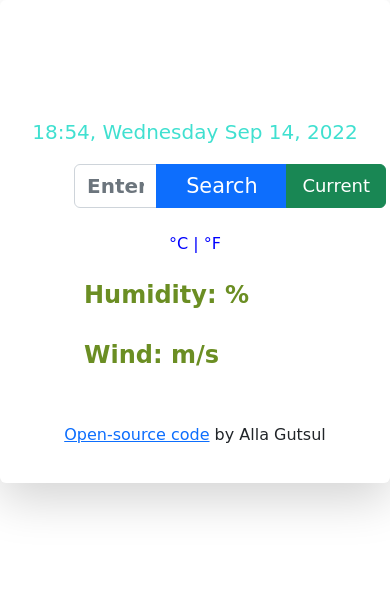
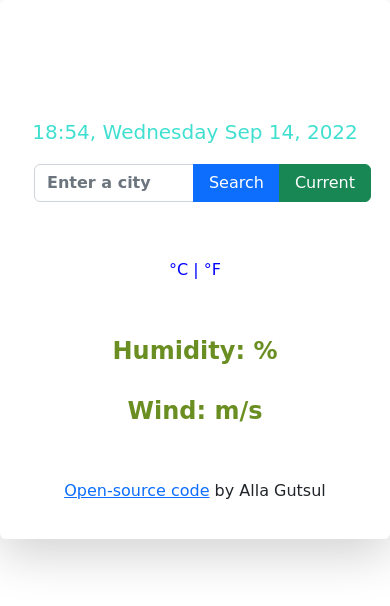
Before and after one commit to AllaGutsul27/myWeatherApp, a plain HTML site: page index.html in a window 390 px wide. Drawn offline with nearby package versions, Linux system fonts and the light colour scheme; no server answers.

Commit message:
Updated styles.css

```diff
--- a/css/styles.css
+++ b/css/styles.css
@@ -7,17 +7,6 @@ body {
 .container {
     /* background: linear-gradient(0deg, rgba(255,228,170,1) 0%, rgba(255,255,255,1) 49%); */
     max-width: 1000px;
-}
-
-.btn {
-    --bs-btn-padding-x: 1.8rem;
-    --bs-btn-font-family: ;
-    --bs-btn-font-size: 1.3rem;
-    --bs-btn-line-height: 28.5px;
-}
-
-.btn-success {
-    margin: 0;
 }
 
 .weather-app {
@@ -181,6 +170,9 @@ span {
 
 }
 
+    #search, #current {
+    font-size: 20px;
+    }
 
 @media (max-width: 992px) {
 
@@ -212,6 +204,7 @@ span {
         padding: 0;
     }
 
+
 }
 
 @media (max-width:825px) {
@@ -224,10 +217,17 @@ span {
 
 }
 
-@media (max-width: 769px) {
+@media (max-width: 768px) {
     .weather-header-img {
         padding: 30px;
 
+    }
+
+    #current {
+        margin-right: 15px;
+    }
+    .search-city {
+        font-size: 36px;
     }
     .forecast-card {
         margin-bottom: 15px;
@@ -240,6 +240,12 @@ span {
 
     #input-search {
         margin-left: 70px;
+        font-size: 18px;
+    }
+
+    #search,
+    #current {
+        font-size: 16px;
     }
     .current-time {
         margin-top: 40px;
@@ -247,6 +253,10 @@ span {
 
     .weather-values {
         padding-left: 80px;
+    }
+
+    #input-search {
+        font-size: 16px;
     }
 }
 
@@ -257,4 +267,26 @@ span {
         padding-top: 40px;
     }
 
+    .search-city {
+        margin-top: 40px;
+
+    }
+
+    #input-search {
+        margin-left: 30px;
 }
+
+.humidity, .wind {
+    align-items: center;
+}
+
+.weather-values {
+    display: flex;
+    flex-direction: column;
+    align-items: center;
+    margin-top: 30px;
+    padding: 0;
+
+
+}
+}
--- a/index.html
+++ b/index.html
@@ -25,14 +25,13 @@
           <div class="col-md-8 col-sm-9 weather-header-time">
             <h4 class="current-time"></h4>
             <form id="form-search">
-            <div class="input-group form-search" id="form-search">
-              <input id="input-search" type="text" class="form-control" placeholder="Enter a city" aria-label="Recipient's username with two button addons">
-
-              <button class="btn btn-primary" type="submit">Search</button>
-              <button id="current" class="btn btn-success" type="submit">Current</button>
+              <div class="col-lg-6 col-md-6 col-sm-6 input-group form-search" id="form-search">
+                <input id="input-search" type="text" class="form-control" placeholder="Enter a city" aria-label="Recipient's username with two button addons">
+                <button id="search" class="col-lg-3 col-md-3 col-sm-3 btn btn-primary" type="submit">Search</button>
+                <button id="current" class="col-lg-3 col-md-3 col-sm-3 btn btn-success" type="submit">Current</button>
 
 
-            </div>
+              </div>
             </form>
           </div>
 
@@ -48,7 +47,7 @@
           </div>
 
           <div class="col-md-8 col-sm-6 weather-values">
-            <p class="humidity">Humidity: <span class="humidity-value"></span> %</p><br>
+            <p class="humidity">Humidity: <span class="humidity-value"></span>%</p><br>
             <p class="wind">Wind: <span class="wind-value"></span> m/s</p>
           </div>
         </div>
```
